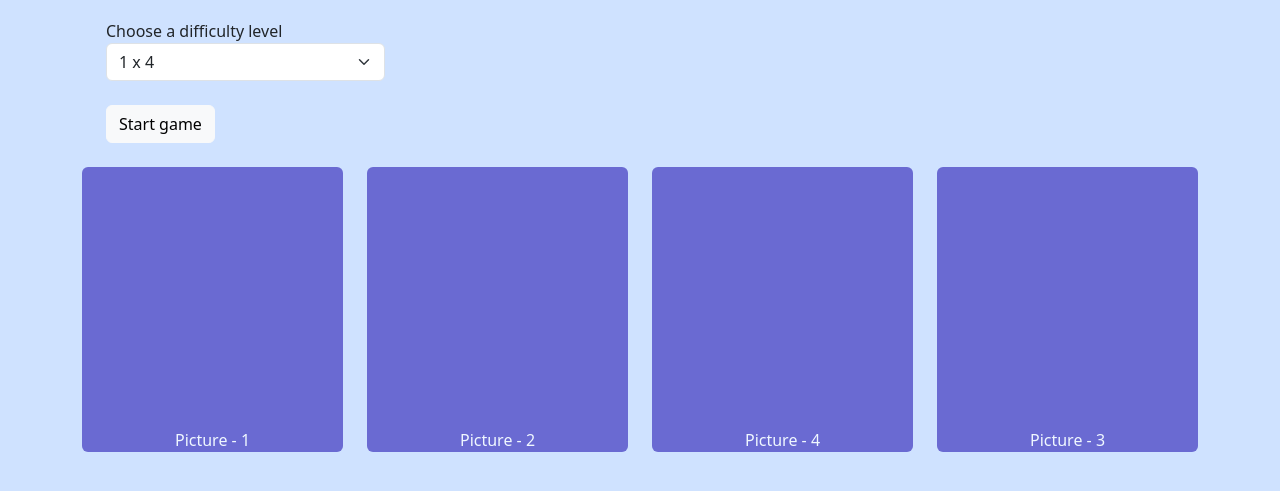
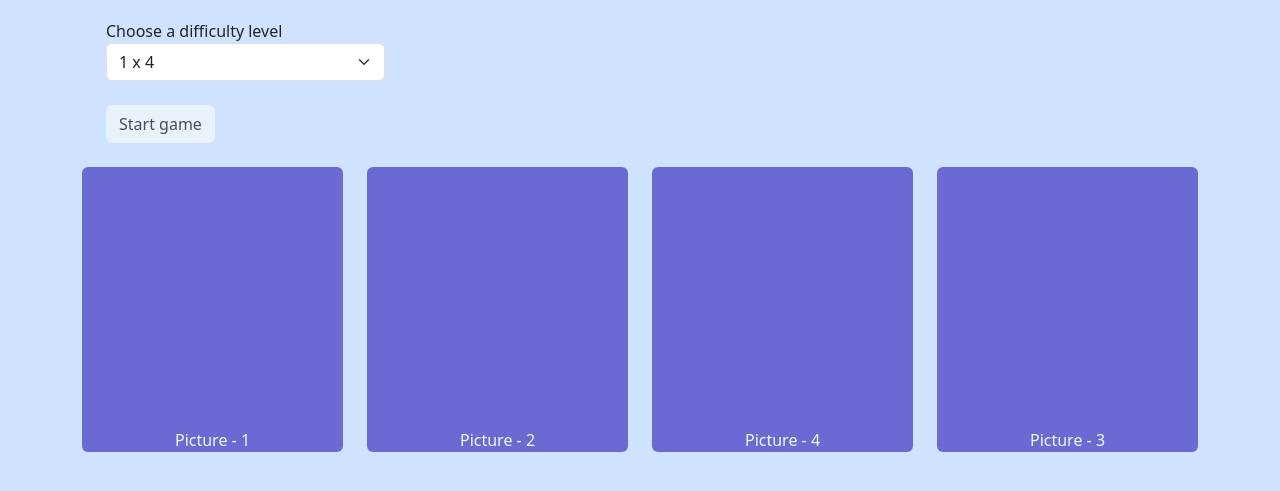
Before and after one commit to avilaantonio/jjf-antony-adam, a plain HTML site: page Memory_game/Antony/memory.html in a window 1280 px wide. Both pictures are taken after a click on the button "Start game". Shown: the part 77-568 px from the top of the page. Drawn offline with nearby package versions, Linux system fonts and the light colour scheme.

Commit message:
patch - start button

```diff
--- a/Memory_game/Antony/js/memory.js
+++ b/Memory_game/Antony/js/memory.js
@@ -27,6 +27,7 @@ function getNumberOfCards() {
         default: alert("Wrong data!!!");
             break;
     }
+    document.getElementById("startButton").disabled = true;
     return numberOfCards;
 }
 
--- a/Memory_game/Antony/memory.html
+++ b/Memory_game/Antony/memory.html
@@ -22,7 +22,7 @@
         </div>
 
         <div class="m-4">
-            <button class="btn btn-light" onclick="startGame()">Start game</button>
+            <button id="startButton" class="btn btn-light" onclick="startGame()">Start game</button>
         </div>
 
         <div class="row row-cols-1 row-cols-md-2 row-cols-lg-4 g-4">
```
